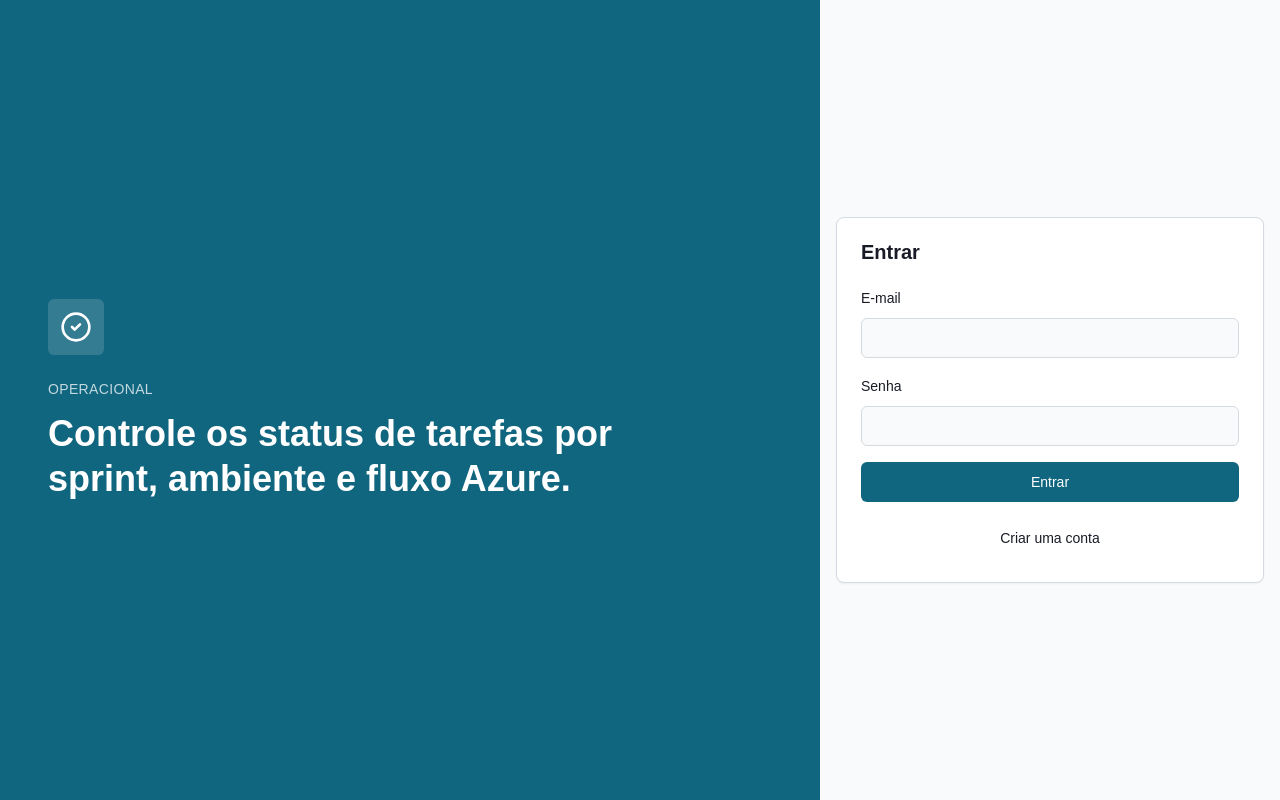
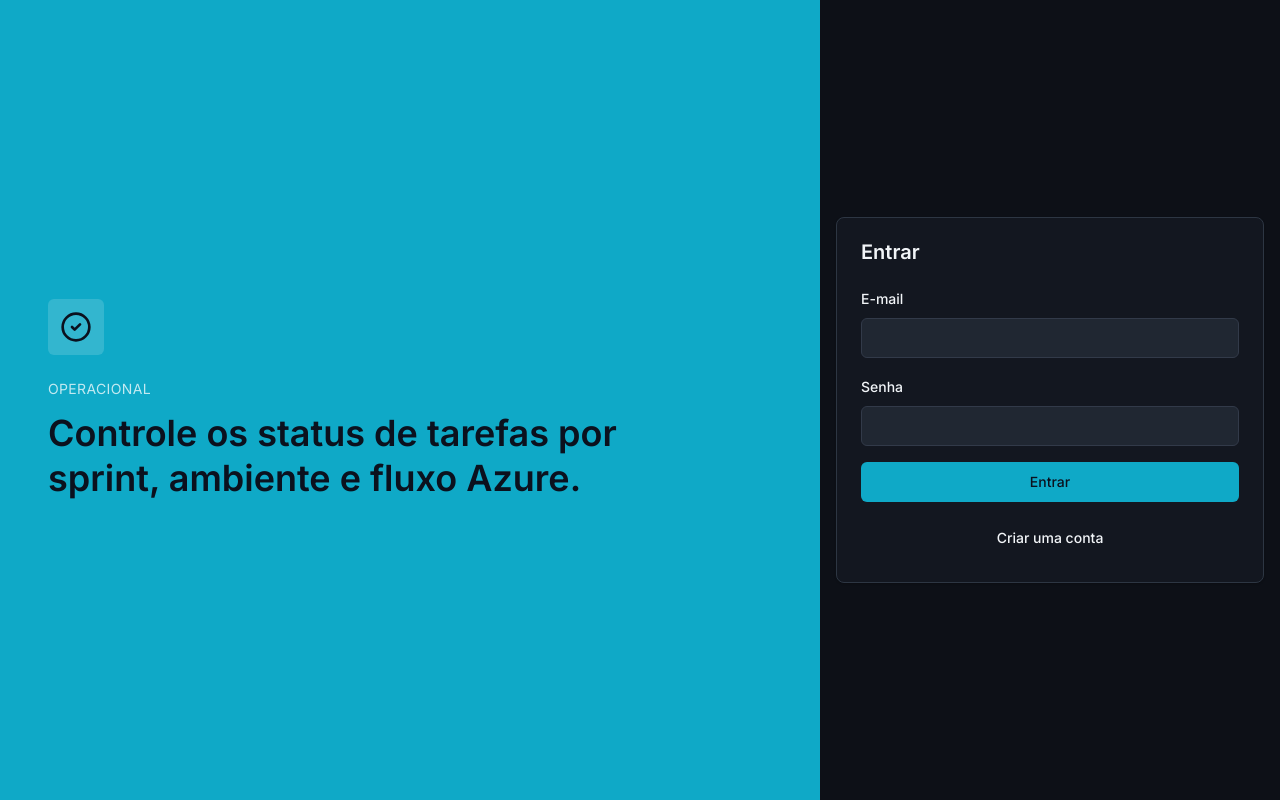
Before and after one commit to gabriel1og/tasks-status, a Next.js app: page /login in a window 1280 px wide. Built offline with nearby package versions, Linux system fonts and the light colour scheme; no server answers.

Commit message:
feat: add dark mode

```diff
--- a/app/configuracoes/page.tsx
+++ b/app/configuracoes/page.tsx
@@ -196,7 +196,7 @@
             <div className="space-y-2">
               <Label>Coluna</Label>
               <select
-                className="h-10 w-full rounded-md border border-input bg-background px-3 text-sm"
+                className="h-10 w-full rounded-md border border-input bg-secondary px-3 text-sm focus-visible:outline-none focus-visible:ring-2 focus-visible:ring-ring"
                 value={tagForm.tipo}
                 onChange={(event) =>
                   setTagForm((currentForm) => ({
@@ -269,7 +269,7 @@
   onDelete: (tagId: string) => void;
 }) {
   return (
-    <div className="rounded-md border">
+    <div className="rounded-md border bg-secondary/30">
       <div className="border-b px-4 py-3 text-sm font-semibold">{title}</div>
       <div className="divide-y">
         {tags.map((tag) => (
--- a/app/globals.css
+++ b/app/globals.css
@@ -1,27 +1,33 @@
+@import url('https://fonts.googleapis.com/css2?family=Inter:ital,opsz,wght@0,14..32,100..900;1,14..32,100..900&display=swap');
 @tailwind base;
 @tailwind components;
 @tailwind utilities;
 
 @layer base {
   :root {
-    --background: 210 20% 98%;
-    --foreground: 224 22% 12%;
-    --card: 0 0% 100%;
-    --card-foreground: 224 22% 12%;
-    --primary: 194 78% 28%;
-    --primary-foreground: 0 0% 100%;
-    --secondary: 210 16% 93%;
-    --secondary-foreground: 224 22% 12%;
-    --muted: 210 16% 94%;
-    --muted-foreground: 215 14% 42%;
-    --accent: 28 92% 92%;
-    --accent-foreground: 28 88% 24%;
-    --destructive: 0 72% 51%;
+    color-scheme: dark;
+    --background: 222 29% 7%;
+    --foreground: 210 30% 96%;
+    --card: 222 25% 10%;
+    --card-foreground: 210 30% 96%;
+    --primary: 190 86% 42%;
+    --primary-foreground: 222 47% 8%;
+    --secondary: 217 22% 16%;
+    --secondary-foreground: 210 30% 96%;
+    --muted: 218 20% 14%;
+    --muted-foreground: 215 15% 68%;
+    --accent: 173 56% 18%;
+    --accent-foreground: 172 76% 84%;
+    --destructive: 0 72% 56%;
     --destructive-foreground: 0 0% 100%;
-    --border: 214 18% 86%;
-    --input: 214 18% 86%;
-    --ring: 194 78% 28%;
+    --border: 217 19% 22%;
+    --input: 217 19% 24%;
+    --ring: 190 86% 48%;
     --radius: 0.5rem;
+  }
+
+  .dark {
+    color-scheme: dark;
   }
 
   * {
@@ -30,9 +36,6 @@
 
   body {
     @apply bg-background text-foreground antialiased;
-    font-family:
-      Arial,
-      Helvetica,
-      sans-serif;
+    font-family: "Inter", sans-serif;
   }
 }
--- a/app/layout.tsx
+++ b/app/layout.tsx
@@ -1,6 +1,12 @@
 import type { Metadata } from "next";
+import { Inter } from "next/font/google";
+import "./globals.css";
 
-import "./globals.css";
+const inter = Inter({
+  subsets: ["latin"],
+  variable: "--font-inter",
+  display: "swap",
+});
 
 export const metadata: Metadata = {
   title: "Gerenciamento de Status",
@@ -11,7 +17,7 @@
   children,
 }: Readonly<{ children: React.ReactNode }>) {
   return (
-    <html lang="pt-BR">
+    <html lang="pt-BR" className={`${inter.variable} dark`}>
       <body>{children}</body>
     </html>
   );
--- a/app/status/page.tsx
+++ b/app/status/page.tsx
@@ -244,7 +244,7 @@
   return (
     <Field label={label}>
       <select
-        className="h-10 w-full rounded-md border border-input bg-background px-3 text-sm"
+        className="h-10 w-full rounded-md border border-input bg-secondary px-3 text-sm focus-visible:outline-none focus-visible:ring-2 focus-visible:ring-ring"
         value={value}
         onChange={(event) => onChange(event.target.value)}
       >
--- a/components/app-shell.tsx
+++ b/components/app-shell.tsx
@@ -29,7 +29,7 @@
 
   return (
     <div className="min-h-screen bg-background">
-      <aside className="fixed inset-y-0 left-0 hidden w-64 border-r bg-card p-4 md:block">
+      <aside className="fixed inset-y-0 left-0 hidden w-64 border-r bg-card/95 p-4 md:block">
         <div className="mb-8">
           <p className="text-sm text-muted-foreground">SEIDOR</p>
           <h1 className="text-lg font-semibold">Gerenciamento de Status</h1>
@@ -66,7 +66,7 @@
         </Button>
       </aside>
       <main className="md:pl-64">
-        <header className="sticky top-0 z-10 border-b bg-background/95 px-4 py-4 backdrop-blur md:px-8">
+        <header className="sticky top-0 z-10 border-b bg-background/90 px-4 py-4 backdrop-blur md:px-8">
           <div className="flex items-center justify-between gap-4">
             <h2 className="text-xl font-semibold">{title}</h2>
             <div className="flex gap-2 md:hidden">
--- a/components/ui/card.tsx
+++ b/components/ui/card.tsx
@@ -5,7 +5,10 @@
 export function Card({ className, ...props }: React.HTMLAttributes<HTMLDivElement>) {
   return (
     <div
-      className={cn("rounded-lg border bg-card text-card-foreground shadow-sm", className)}
+      className={cn(
+        "rounded-lg border bg-card text-card-foreground shadow-sm shadow-black/20",
+        className,
+      )}
       {...props}
     />
   );
--- a/components/ui/input.tsx
+++ b/components/ui/input.tsx
@@ -9,7 +9,7 @@
     <input
       type={type}
       className={cn(
-        "flex h-10 w-full rounded-md border border-input bg-background px-3 py-2 text-sm ring-offset-background placeholder:text-muted-foreground focus-visible:outline-none focus-visible:ring-2 focus-visible:ring-ring disabled:cursor-not-allowed disabled:opacity-50",
+        "flex h-10 w-full rounded-md border border-input bg-secondary px-3 py-2 text-sm ring-offset-background placeholder:text-muted-foreground focus-visible:outline-none focus-visible:ring-2 focus-visible:ring-ring disabled:cursor-not-allowed disabled:opacity-50",
         className,
       )}
       ref={ref}
```
